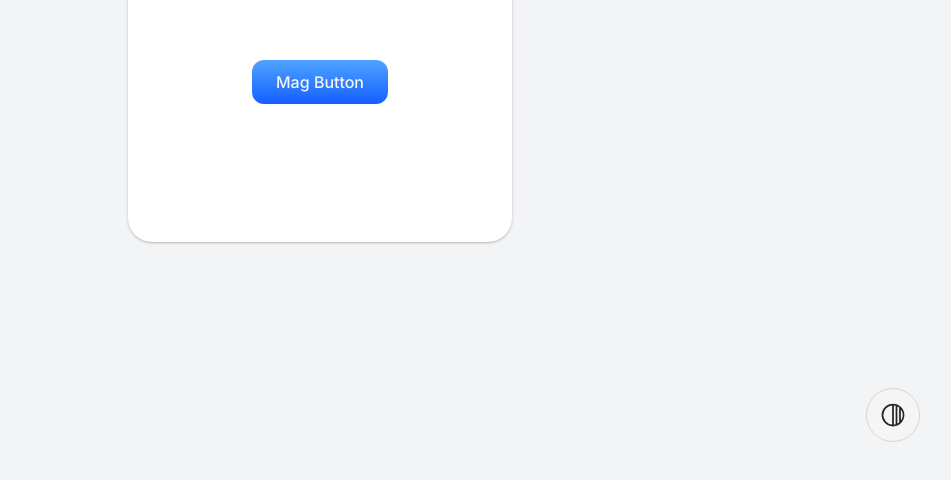
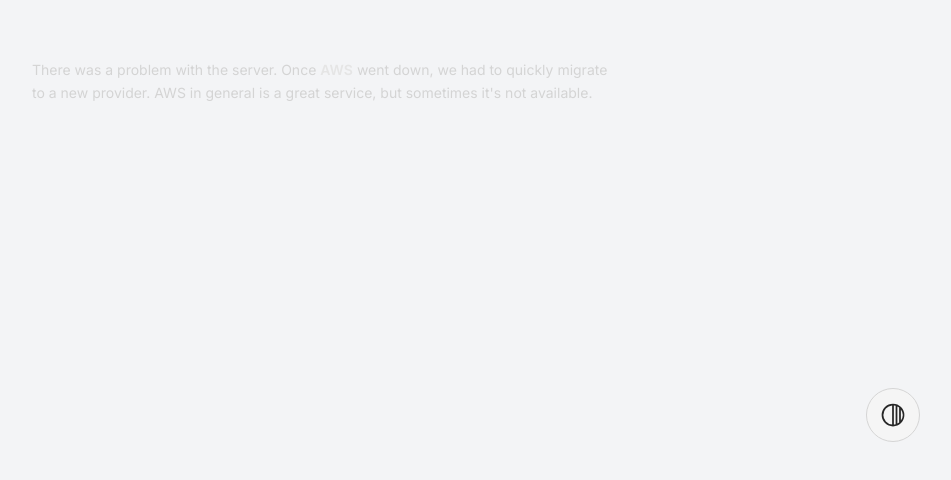
Before and after one commit to YSH-IX/Recreated-Components, a Next.js app: page / in a window 1280 px wide. Shown: the part 318-798 px from the top of the page, without its empty margins (320-1271 px from the left). Built offline with nearby package versions, Linux system fonts and the light colour scheme.

Commit message:
Recreated the cursor bound tooltip from aceternity ui

```diff
--- a/src/app/page.tsx
+++ b/src/app/page.tsx
@@ -14,6 +14,7 @@
 import { Showcase } from '@/components/showcase';
 import { Slider } from '@/components/slider';
 import { Tooltip } from '@/components/tooltip';
+import { TooltipCard } from '@/components/tooltipCard';
 
 export default function Home() {
   return (
@@ -49,7 +50,8 @@
       {/* <SharedMenu />  */}
       {/* <Nav /> */}
       {/* <AppleCarousel /> */}
-      <MagneticButton />
+      {/* <MagneticButton /> */}
+      <TooltipCard />
       {/* <CursorFollow /> */}
       {/* <MultiStepBtn /> */}
       {/* <Expandables /> */}
--- /dev/null
+++ b/src/components/tooltipCard.tsx
@@ -0,0 +1,170 @@
+'use client';
+import {
+  motion,
+  AnimatePresence,
+  useMotionValue,
+  useMotionTemplate,
+} from 'motion/react';
+import { cn } from '@/lib/utils';
+import {
+  Dispatch,
+  MouseEvent,
+  ReactNode,
+  SetStateAction,
+  useRef,
+  useState,
+} from 'react';
+
+interface CardProps {
+  children: ReactNode;
+  // isHovered: boolean;
+  // changeState: Dispatch<SetStateAction<boolean>>;
+  content: ReactNode;
+}
+
+export const TooltipCard = () => {
+  const x = useMotionValue(0);
+  const y = useMotionValue(0);
+  const opacity = useMotionValue(0);
+  const screen = useRef<HTMLDivElement>(null);
+  const handleMouseMove = (e: MouseEvent<HTMLDivElement>) => {
+    opacity.set(0);
+    const ref = screen.current;
+    if (!ref) return;
+    const { clientX, clientY } = e;
+    const { top, left } = ref.getBoundingClientRect();
+    const centerX = clientX - left;
+    const centerY = clientY - top;
+    x.set(centerX);
+    y.set(centerY);
+  };
+  const handleMouseLeave = () => {
+    x.set(0);
+    y.set(0);
+    opacity.set(0);
+  };
+  return (
+    <div
+      className="bg-primary cursor- relative h-dvh w-full overflow-hidden"
+      ref={screen}
+      onMouseMove={handleMouseMove}
+      onMouseLeave={handleMouseLeave}
+    >
+      {/* Cursor dot */}
+      <motion.div
+        className={cn(
+          'absolute -translate-1/2 rounded-full bg-neutral-900 p-1 dark:bg-neutral-100',
+        )}
+        style={{
+          x,
+          y,
+          opacity,
+        }}
+      ></motion.div>
+      <div className="font-inter mx-auto flex h-full w-full max-w-xl flex-col justify-center gap-10 text-sm/relaxed text-neutral-300 selection:bg-neutral-100 selection:text-neutral-900">
+        <div>
+          There was a problem with the server. Once
+          <HoverCard
+            content={
+              <div className="h-fit w-58 text-sm/relaxed font-normal text-balance">
+                AWS markets itself as the "world's most comprehensive and
+                broadly adopted cloud platform" offering over 200 fully featured
+                services globally.
+              </div>
+            }
+          >
+            AWS
+          </HoverCard>
+          went down, we had to quickly migrate to a new provider. AWS in general
+          is a great service, but sometimes it's not available.
+        </div>
+
+        {/* <div>
+          That is when we approached Tyler for a cute little testimonial.
+          Instead of a
+          <HoverCard
+            content={
+              <div className="h-fit w-58 text-sm/relaxed font-normal text-balance">
+                AWS markets itself as the "world's most comprehensive and
+                broadly adopted cloud platform" offering over 200 fully featured
+                services globally.
+              </div>
+            }
+          >
+            testimonial
+          </HoverCard>
+          , he started yapping about project mayhem and how we should be using
+          our skills to build a better future.
+        </div> */}
+      </div>
+    </div>
+  );
+};
+
+const HoverCard = ({
+  children,
+  // isHovered,
+  // changeState,
+  content,
+}: CardProps) => {
+  const [hovered, setHovered] = useState<boolean>(false);
+
+  const ref = useRef<HTMLSpanElement>(null);
+  const x = useMotionValue(0);
+  const y = useMotionValue(0);
+  const handleMouseMove = (e: MouseEvent<HTMLSpanElement>) => {
+    const rect = ref.current?.getBoundingClientRect();
+
+    if (!rect) return;
+    setHovered(true);
+
+    x.set(e.clientX - rect.left / 2 - rect.width / 2);
+    y.set(e.clientY - rect.top - rect.height / 2 - 10);
+  };
+  const handleMouseLeave = () => {
+    setHovered(false);
+  };
+  return (
+    <span
+      ref={ref}
+      className="relative w-full cursor-pointer px-1 font-semibold text-neutral-200"
+      onMouseMove={handleMouseMove}
+      onMouseLeave={handleMouseLeave}
+    >
+      {children}
+      <AnimatePresence>
+        {/* mouse move card  */}
+        {hovered && (
+          <motion.div
+            initial={{
+              clipPath: 'inset(0 0 100% 0)',
+              opacity: 0,
+            }}
+            animate={{
+              clipPath: 'inset(0)',
+              opacity: 1,
+            }}
+            exit={{
+              clipPath: 'inset(0 0 100% 0)',
+              opacity: 0,
+            }}
+            transition={{
+              type: 'spring',
+              stiffness: 200,
+              damping: 10,
+              mass: 0.1,
+              bounce: 0,
+            }}
+            className="absolute min-h-fit min-w-fit rounded-2xl p-4 shadow-[inset_0_0_1px_1px_rgba(50,50,50,1)] dark:border-neutral-700 dark:bg-neutral-900"
+            style={{
+              x,
+              y,
+            }}
+          >
+            {content}
+          </motion.div>
+        )}
+      </AnimatePresence>
+    </span>
+  );
+};
```
